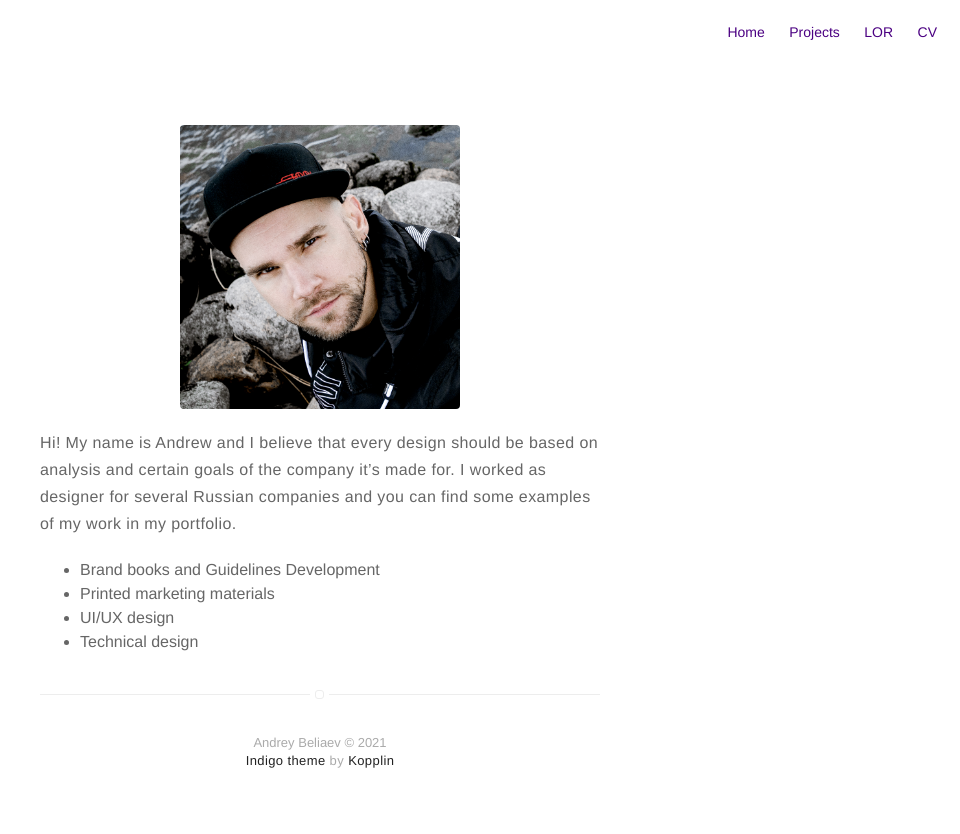
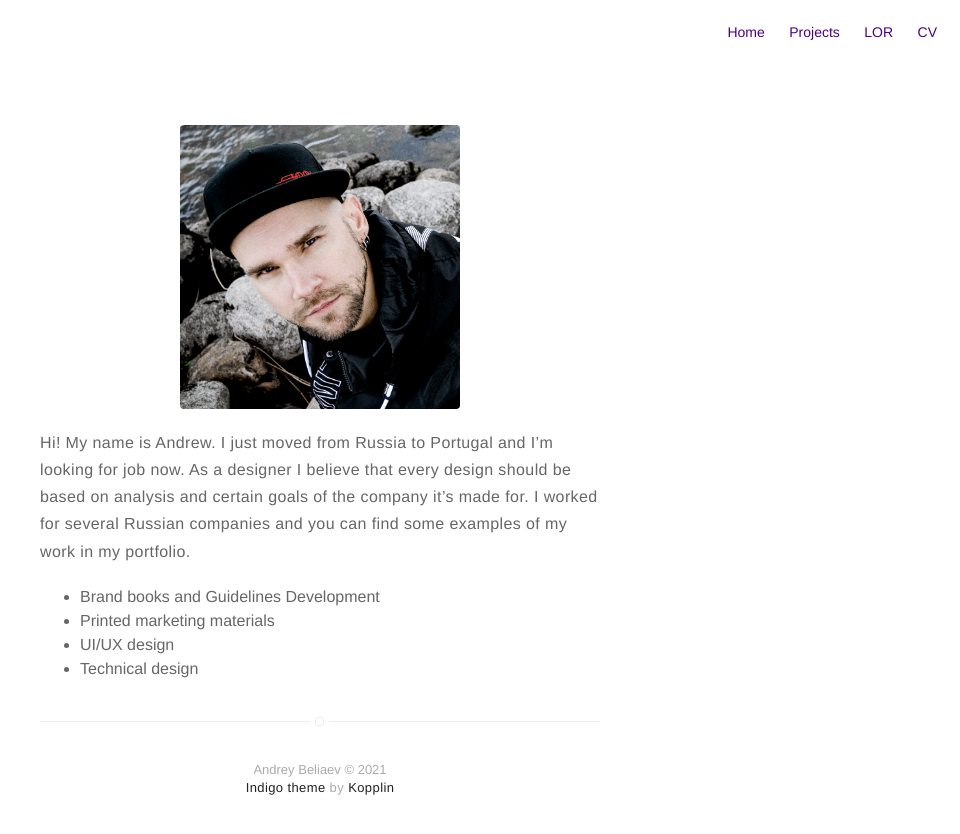
Before and after one commit to andandrewwhite/andandrewwhite.github.io, a Jekyll site: the page built from about.md, in a window 1280 px wide. Shown: the top 834 px of the page, without its empty margins (320-1280 px from the left). Built offline with Jekyll 4.4.1, drawn with Linux system fonts in a browser that asks for light colours.

Commit message:
Update about.md

```diff
--- a/about.md
+++ b/about.md
@@ -5,8 +5,9 @@ layout: page
 ![Profile Image]({% if site.external-image %}{{ site.picture-about }}{% else %}{{ site.url }}/{{ site.picture-about }}{% endif %})
 
 Hi!
-My name is Andrew and I believe that every design should be based on analysis and certain goals of the company it’s made for.
-I worked as designer for several Russian companies and you can find some examples of my work in my portfolio.
+My name is Andrew. I just moved from Russia to Portugal and I'm looking for job now.
+As a designer I believe that every design should be based on analysis and certain goals of the company it’s made for.
+I worked for several Russian companies and you can find some examples of my work in my portfolio.
 - Brand books and Guidelines Development
 - Printed marketing materials
 - UI/UX design
```
